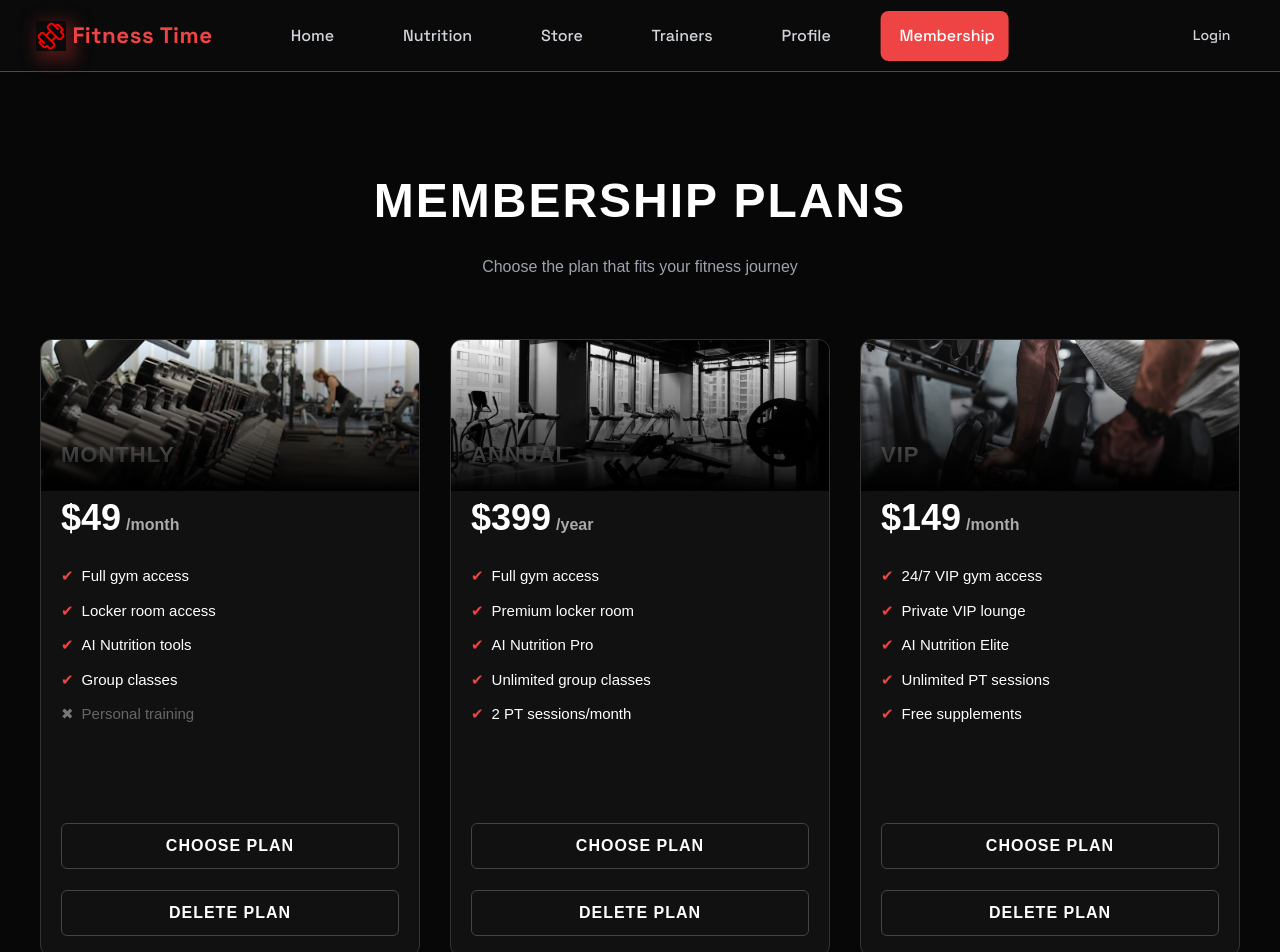
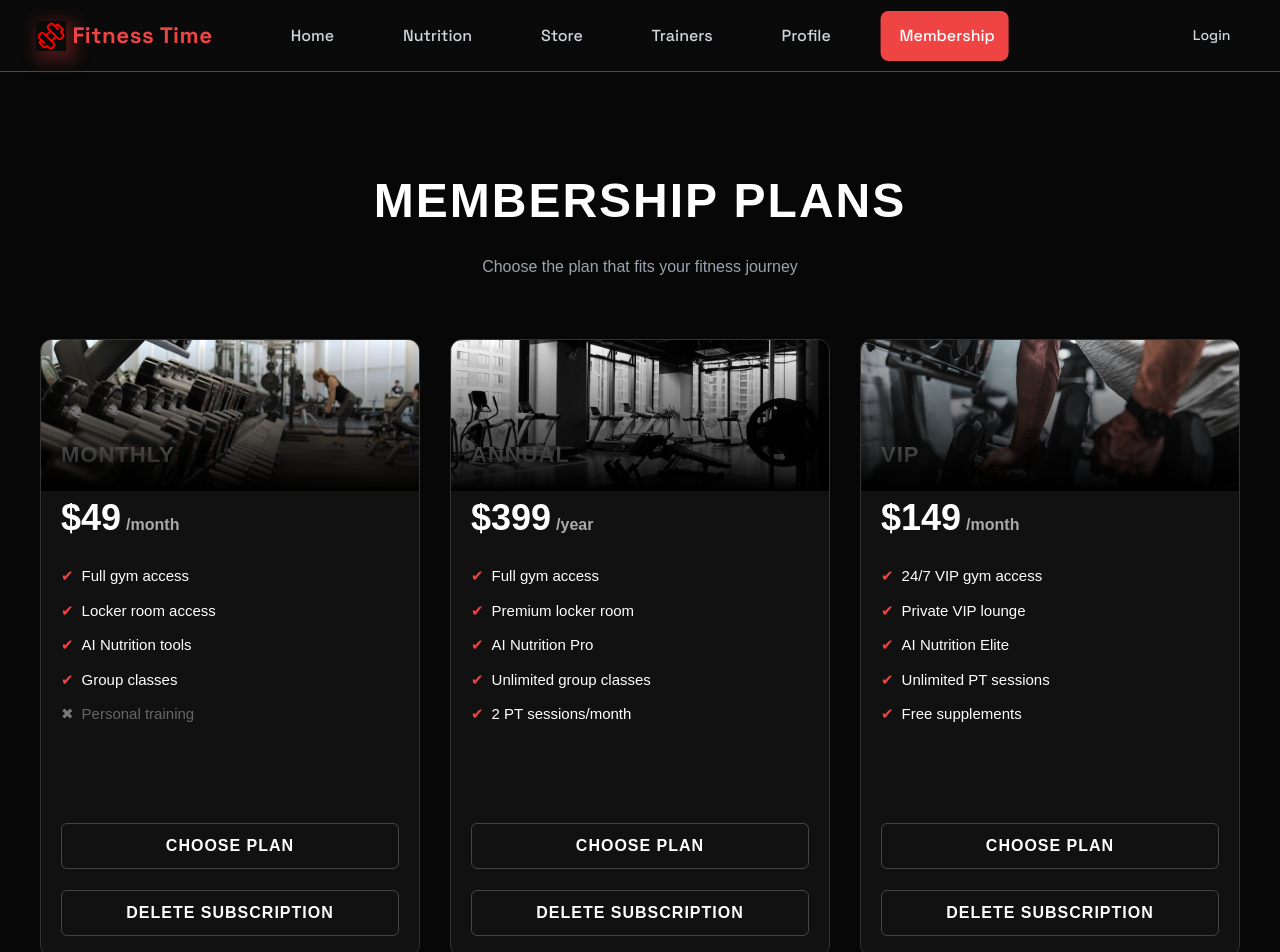
Before and after one commit to AyshaOsama2006/fitness-time, a React (Vite) app: page /membership in a window 1280 px wide. Shown: the top 952 px of the page. Built offline with nearby package versions, Linux system fonts and the light colour scheme.

Commit message:
update frontend

```diff
--- a/src/Components/Membership/PlanCard.jsx
+++ b/src/Components/Membership/PlanCard.jsx
@@ -50,7 +50,7 @@ else if (title === "VIP") {
       console.log("SUCCESS:", res.data);
 setSubscriptionId(res.data.id);
 console.log("NEW SUB ID:", res.data.id);
-      alert("Selected!");
+      alert("Subscribed Successfully");
 
     } catch (err) {
 
@@ -81,7 +81,7 @@ const [subscriptionId, setSubscriptionId] = useState(null);
 
     console.log("DELETE SUCCESS:", res.data);
 
-    alert("Plan Deleted!");
+    alert("Subscription Deleted");
 
   } catch (err) {
 
@@ -140,7 +140,7 @@ const [subscriptionId, setSubscriptionId] = useState(null);
   className="btn-delete"
   onClick={handleDelete}
 >
-  DELETE PLAN
+  DELETE SUBSCRIPTION
 </button>
 
       </div>
```
